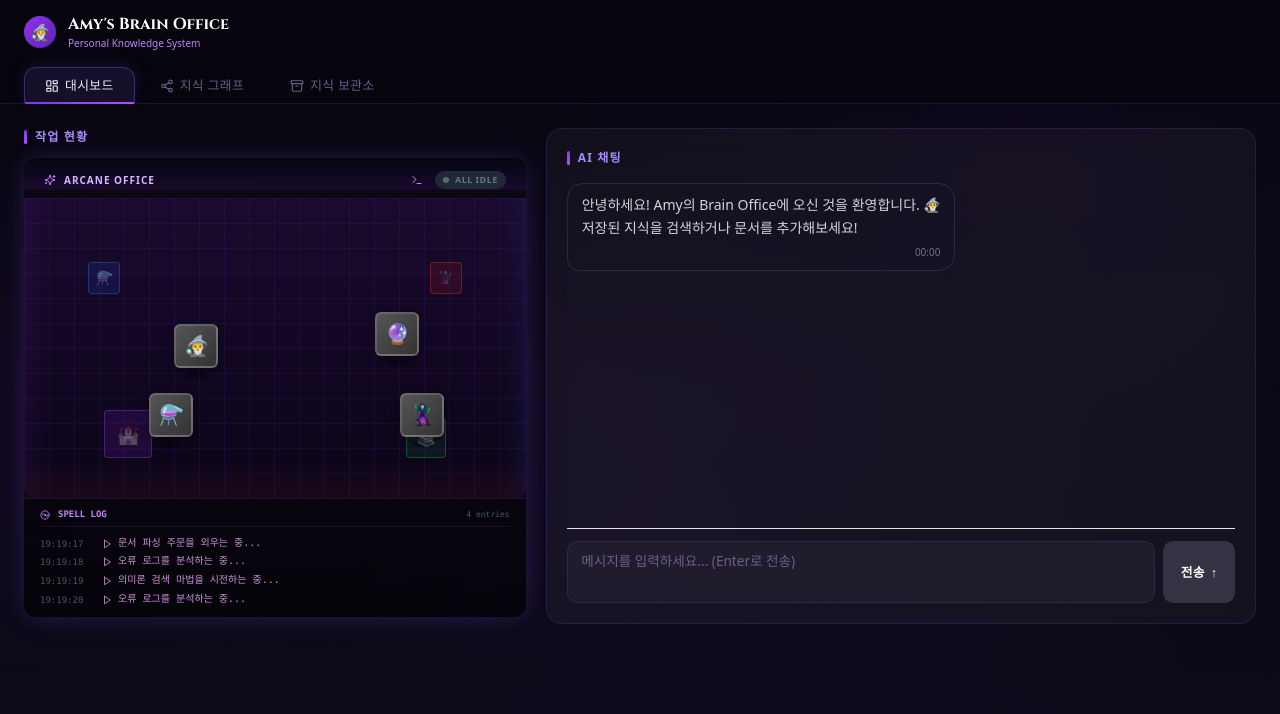
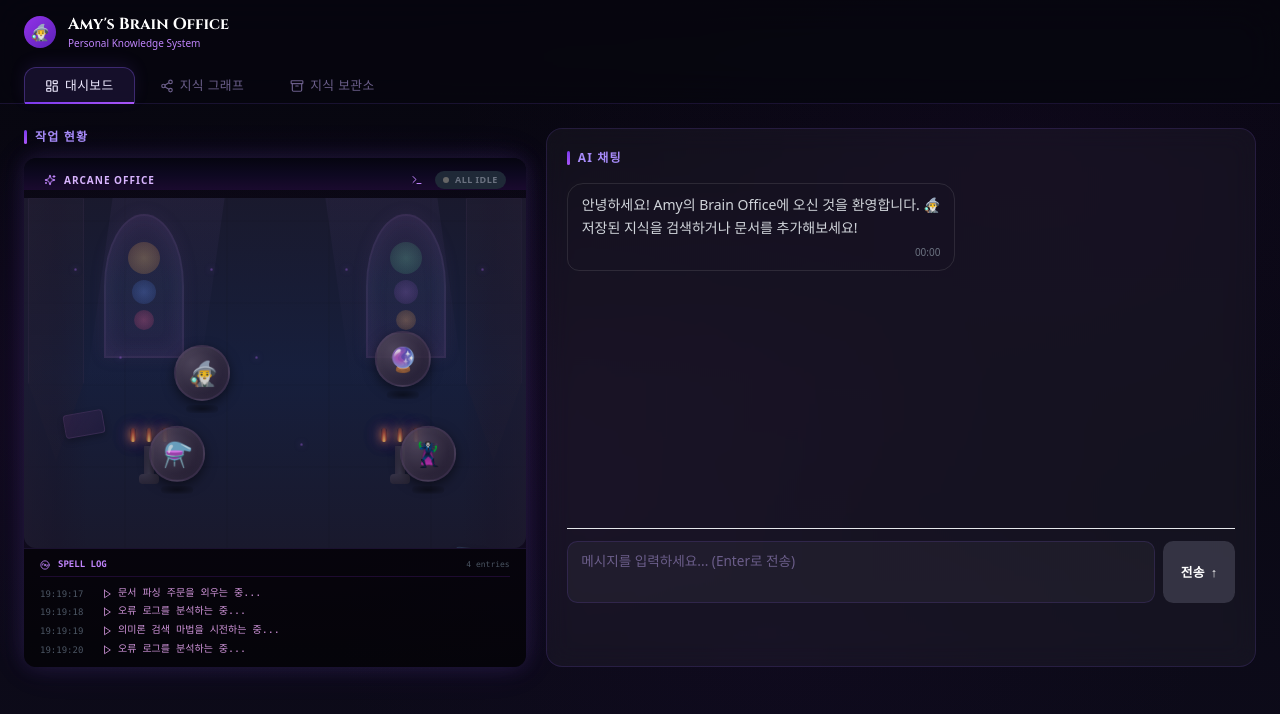
Before and after one commit to amyhong0/amys-brain-office, a Next.js app: page / in a window 1280 px wide. Shown: the top 714 px of the page. Built offline with nearby package versions, Linux system fonts and the light colour scheme.

Commit message:
feat: redesign wizard space background to modern gothic hybrid style

```diff
--- a/components/agents/wizard-tower.tsx
+++ b/components/agents/wizard-tower.tsx
@@ -124,54 +124,209 @@ function formatTime(d: Date): string {
   return d.toLocaleTimeString('en-US', { hour: '2-digit', minute: '2-digit', second: '2-digit', hour12: false });
 }
 
-// ── Medieval Town Background Component ─────────────────────────────
-function MedievalTownBackground() {
+// ── Medieval Great Hall Background Component (Fantasy Illustration Style) ──
+function MedievalGreatHallBackground() {
   return (
-    <div className="absolute inset-0 pointer-events-none">
-      {/* Stone floor pattern */}
+    <div className="absolute inset-0 pointer-events-none overflow-hidden">
+      {/* Modern gothic background gradient */}
       <div className="w-full h-full" style={{
-        backgroundImage: `
-          linear-gradient(90deg, rgba(109, 40, 199, 0.12) 1px, transparent 1px),
-          linear-gradient(rgba(109, 40, 199, 0.12) 1px, transparent 1px)
+        background: `
+          linear-gradient(180deg,
+            rgba(26, 26, 46, 0.95) 0%,
+            rgba(22, 33, 62, 0.9) 50%,
+            rgba(26, 26, 46, 0.95) 100%
+          ),
+          radial-gradient(ellipse at 50% 30%, rgba(60, 40, 80, 0.1) 0%, transparent 50%)
         `,
-        backgroundSize: '25px 25px',
       }} />
 
-      {/* Castle walls background */}
+      {/* Minimalist geometric stone pattern */}
+      <div className="absolute inset-0" style={{
+        backgroundImage: `
+          repeating-linear-gradient(
+            90deg,
+            transparent,
+            transparent 100px,
+            rgba(0, 0, 0, 0.05) 100px,
+            rgba(0, 0, 0, 0.05) 102px
+          ),
+          repeating-linear-gradient(
+            0deg,
+            transparent,
+            transparent 80px,
+            rgba(0, 0, 0, 0.04) 80px,
+            rgba(0, 0, 0, 0.04) 82px
+          )
+        `,
+      }} />
+
+      {/* Modern vertical lines with gothic arch hints */}
       <div className="absolute inset-0">
-        <div className="absolute top-0 left-0 w-6 h-full bg-gradient-to-r from-purple-900/15 to-transparent" />
-        <div className="absolute top-0 right-0 w-6 h-full bg-gradient-to-l from-blue-900/15 to-transparent" />
-        <div className="absolute bottom-0 left-0 w-full h-10 bg-gradient-to-t from-red-900/15 to-transparent" />
+        {/* Left modern pillar */}
+        <div className="absolute top-0 left-0 w-16 h-full">
+          <div className="w-full h-full" style={{
+            background: 'linear-gradient(90deg, rgba(30, 25, 45, 0.6), rgba(25, 20, 40, 0.4), transparent)',
+          }} />
+          <div className="absolute top-0 left-1 w-14 h-3/4" style={{
+            background: 'linear-gradient(180deg, rgba(40, 35, 55, 0.3), rgba(35, 30, 50, 0.2))',
+            clipPath: 'polygon(0 0, 100% 0, 100% 70%, 50% 100%, 0 70%)',
+            border: '1px solid rgba(80, 60, 100, 0.15)',
+          }} />
+        </div>
+
+        {/* Right modern pillar */}
+        <div className="absolute top-0 right-0 w-16 h-full">
+          <div className="w-full h-full" style={{
+            background: 'linear-gradient(-90deg, rgba(30, 25, 45, 0.6), rgba(25, 20, 40, 0.4), transparent)',
+          }} />
+          <div className="absolute top-0 right-1 w-14 h-3/4" style={{
+            background: 'linear-gradient(180deg, rgba(40, 35, 55, 0.3), rgba(35, 30, 50, 0.2))',
+            clipPath: 'polygon(0 0, 100% 0, 100% 70%, 50% 100%, 0 70%)',
+            border: '1px solid rgba(80, 60, 100, 0.15)',
+          }} />
+        </div>
       </div>
 
-      {/* Medieval structures - background decorative elements */}
-      <div className="absolute bottom-10 left-20 w-12 h-12 bg-purple-800/20 border border-purple-500/30 rounded">
-        <span className="absolute top-1/2 left-1/2 transform -translate-x-1/2 -translate-y-1/2 text-lg opacity-40">🏰</span>
+      {/* Modern arched windows with simplified stained glass */}
+      <div className="absolute top-4 left-20 w-20 h-36" style={{
+        background: 'linear-gradient(180deg, rgba(70, 50, 100, 0.25), rgba(50, 70, 110, 0.2), rgba(70, 50, 100, 0.25))',
+        borderRadius: '50% 50% 0 0',
+        border: '2px solid rgba(90, 70, 120, 0.3)',
+        boxShadow: 'inset 0 0 20px rgba(100, 80, 140, 0.2), 0 0 15px rgba(90, 70, 120, 0.15)',
+      }}>
+        <div className="absolute inset-2 flex flex-col justify-center items-center gap-1.5">
+          <div className="w-8 h-8 rounded-full" style={{ background: 'radial-gradient(circle, rgba(255, 200, 100, 0.3), rgba(255, 150, 50, 0.15))' }} />
+          <div className="w-6 h-6 rounded-full" style={{ background: 'radial-gradient(circle, rgba(100, 150, 255, 0.3), rgba(50, 100, 200, 0.15))' }} />
+          <div className="w-5 h-5 rounded-full" style={{ background: 'radial-gradient(circle, rgba(255, 100, 150, 0.3), rgba(200, 50, 100, 0.15))' }} />
+        </div>
       </div>
 
-      <div className="absolute bottom-10 right-20 w-10 h-10 bg-green-800/20 border border-green-500/30 rounded">
-        <span className="absolute top-1/2 left-1/2 transform -translate-x-1/2 -translate-y-1/2 text-base opacity-40">📚</span>
+      <div className="absolute top-4 right-20 w-20 h-36" style={{
+        background: 'linear-gradient(180deg, rgba(70, 50, 100, 0.25), rgba(50, 70, 110, 0.2), rgba(70, 50, 100, 0.25))',
+        borderRadius: '50% 50% 0 0',
+        border: '2px solid rgba(90, 70, 120, 0.3)',
+        boxShadow: 'inset 0 0 20px rgba(100, 80, 140, 0.2), 0 0 15px rgba(90, 70, 120, 0.15)',
+      }}>
+        <div className="absolute inset-2 flex flex-col justify-center items-center gap-1.5">
+          <div className="w-8 h-8 rounded-full" style={{ background: 'radial-gradient(circle, rgba(100, 200, 150, 0.3), rgba(50, 150, 100, 0.15))' }} />
+          <div className="w-6 h-6 rounded-full" style={{ background: 'radial-gradient(circle, rgba(150, 100, 200, 0.3), rgba(100, 50, 150, 0.15))' }} />
+          <div className="w-5 h-5 rounded-full" style={{ background: 'radial-gradient(circle, rgba(255, 180, 100, 0.3), rgba(200, 130, 50, 0.15))' }} />
+        </div>
       </div>
 
-      <div className="absolute top-16 left-16 w-8 h-8 bg-blue-800/20 border border-blue-500/30 rounded">
-        <span className="absolute top-1/2 left-1/2 transform -translate-x-1/2 -translate-y-1/2 text-sm opacity-40">⚗️</span>
+      {/* Modern candles with neon glow */}
+      <div className="absolute bottom-16 left-1/4 transform -translate-x-1/2">
+        <div className="flex flex-col items-center">
+          {/* Flames with neon glow */}
+          <div className="flex gap-2.5 mb-1">
+            <div className="w-1.5 h-3.5 rounded-full" style={{
+              background: 'radial-gradient(ellipse at bottom, rgba(255, 200, 100, 0.85), rgba(255, 100, 50, 0.5), transparent)',
+              boxShadow: '0 0 8px rgba(255, 150, 50, 0.7), 0 0 16px rgba(147, 51, 234, 0.4), 0 0 24px rgba(147, 51, 234, 0.2)',
+              animation: 'flicker 0.5s ease-in-out infinite alternate',
+            }} />
+            <div className="w-1.5 h-4.5 rounded-full" style={{
+              background: 'radial-gradient(ellipse at bottom, rgba(255, 220, 120, 0.85), rgba(255, 120, 60, 0.5), transparent)',
+              boxShadow: '0 0 10px rgba(255, 160, 60, 0.7), 0 0 20px rgba(147, 51, 234, 0.4), 0 0 30px rgba(147, 51, 234, 0.2)',
+              animation: 'flicker 0.6s ease-in-out infinite alternate',
+            }} />
+            <div className="w-1.5 h-3.5 rounded-full" style={{
+              background: 'radial-gradient(ellipse at bottom, rgba(255, 200, 100, 0.85), rgba(255, 100, 50, 0.5), transparent)',
+              boxShadow: '0 0 8px rgba(255, 150, 50, 0.7), 0 0 16px rgba(147, 51, 234, 0.4), 0 0 24px rgba(147, 51, 234, 0.2)',
+              animation: 'flicker 0.55s ease-in-out infinite alternate',
+            }} />
+          </div>
+          {/* Modern candle holder */}
+          <div className="w-2.5 h-7" style={{ background: 'linear-gradient(90deg, rgba(50, 45, 65, 0.85), rgba(70, 65, 85, 0.75), rgba(50, 45, 65, 0.85))' }} />
+          <div className="w-5 h-2.5 rounded" style={{ background: 'linear-gradient(180deg, rgba(60, 55, 75, 0.85), rgba(45, 40, 55, 0.75))' }} />
+        </div>
       </div>
 
-      <div className="absolute top-16 right-16 w-8 h-8 bg-red-800/20 border border-red-500/30 rounded">
-        <span className="absolute top-1/2 left-1/2 transform -translate-x-1/2 -translate-y-1/2 text-sm opacity-40">🦹</span>
+      <div className="absolute bottom-16 right-1/4 transform translate-x-1/2">
+        <div className="flex flex-col items-center">
+          {/* Flames with neon glow */}
+          <div className="flex gap-2.5 mb-1">
+            <div className="w-1.5 h-3.5 rounded-full" style={{
+              background: 'radial-gradient(ellipse at bottom, rgba(255, 200, 100, 0.85), rgba(255, 100, 50, 0.5), transparent)',
+              boxShadow: '0 0 8px rgba(255, 150, 50, 0.7), 0 0 16px rgba(147, 51, 234, 0.4), 0 0 24px rgba(147, 51, 234, 0.2)',
+              animation: 'flicker 0.52s ease-in-out infinite alternate',
+            }} />
+            <div className="w-1.5 h-4.5 rounded-full" style={{
+              background: 'radial-gradient(ellipse at bottom, rgba(255, 220, 120, 0.85), rgba(255, 120, 60, 0.5), transparent)',
+              boxShadow: '0 0 10px rgba(255, 160, 60, 0.7), 0 0 20px rgba(147, 51, 234, 0.4), 0 0 30px rgba(147, 51, 234, 0.2)',
+              animation: 'flicker 0.58s ease-in-out infinite alternate',
+            }} />
+            <div className="w-1.5 h-3.5 rounded-full" style={{
+              background: 'radial-gradient(ellipse at bottom, rgba(255, 200, 100, 0.85), rgba(255, 100, 50, 0.5), transparent)',
+              boxShadow: '0 0 8px rgba(255, 150, 50, 0.7), 0 0 16px rgba(147, 51, 234, 0.4), 0 0 24px rgba(147, 51, 234, 0.2)',
+              animation: 'flicker 0.54s ease-in-out infinite alternate',
+            }} />
+          </div>
+          {/* Modern candle holder */}
+          <div className="w-2.5 h-7" style={{ background: 'linear-gradient(90deg, rgba(50, 45, 65, 0.85), rgba(70, 65, 85, 0.75), rgba(50, 45, 65, 0.85))' }} />
+          <div className="w-5 h-2.5 rounded" style={{ background: 'linear-gradient(180deg, rgba(60, 55, 75, 0.85), rgba(45, 40, 55, 0.75))' }} />
+        </div>
       </div>
+
+      {/* Simplified decorative elements - silhouettes */}
+      <div className="absolute bottom-28 left-10 w-10 h-6 rounded" style={{
+        background: 'linear-gradient(135deg, rgba(70, 40, 90, 0.4), rgba(55, 30, 75, 0.3))',
+        border: '1px solid rgba(100, 70, 120, 0.3)',
+        transform: 'rotate(-10deg)',
+        boxShadow: '0 3px 6px rgba(0, 0, 0, 0.25)',
+      }} />
+
+      <div className="absolute bottom-30 right-10 w-8 h-8 rounded" style={{
+        background: 'linear-gradient(135deg, rgba(35, 55, 90, 0.4), rgba(25, 45, 75, 0.3))',
+        border: '1px solid rgba(70, 90, 120, 0.3)',
+        transform: 'rotate(6deg)',
+        boxShadow: '0 3px 6px rgba(0, 0, 0, 0.25)',
+      }} />
+
+      {/* Uniform floating particles */}
+      {[...Array(10)].map((_, i) => (
+        <div
+          key={i}
+          className="absolute rounded-full"
+          style={{
+            width: '3px',
+            height: '3px',
+            left: `${10 + i * 9}%`,
+            top: `${20 + (i % 3) * 25}%`,
+            background: `radial-gradient(circle, rgba(140, 90, 200, 0.5), rgba(100, 50, 150, 0.3))`,
+            boxShadow: `0 0 6px rgba(140, 90, 200, 0.4)`,
+            animation: `float ${4 + Math.random() * 1.5}s ease-in-out infinite`,
+            animationDelay: `${i * 0.3}s`,
+          }}
+        />
+      ))}
+
+      {/* Straight light rays */}
+      <div className="absolute top-0 left-16 w-28 h-full" style={{
+        background: 'linear-gradient(180deg, rgba(90, 70, 130, 0.12), transparent 55%)',
+        transform: 'skewX(-8deg)',
+        pointerEvents: 'none',
+      }} />
+      <div className="absolute top-0 right-16 w-28 h-full" style={{
+        background: 'linear-gradient(180deg, rgba(90, 70, 130, 0.12), transparent 55%)',
+        transform: 'skewX(8deg)',
+        pointerEvents: 'none',
+      }} />
     </div>
   );
 }
 
-// ── Pixel Character Component (Stardew Valley Style) ─────────────
+// ── Fantasy Character Component (Illustration Style with Movement) ─────
 function PixelCharacter({
   x, y, zone, agent, onClick,
 }: {
   x: number; y: number; zone: ZoneConfig; agent: AgentState | undefined; onClick: () => void;
 }) {
   const isWorking = agent?.status === 'working';
-  const characterScale = isWorking ? 1.05 : 1;
+  const characterScale = isWorking ? 1.08 : 1;
+
+  // Random movement when working
+  const movementRange = isWorking ? 12 : 4;
+  const movementDuration = isWorking ? 5 : 10;
 
   return (
     <motion.div
@@ -183,55 +338,74 @@ function PixelCharacter({
         zIndex: 10,
       }}
       onClick={onClick}
-      whileHover={{ scale: 1.1 }}
-      whileTap={{ scale: 0.95 }}
+      whileHover={{ scale: 1.12 }}
+      whileTap={{ scale: 0.92 }}
       animate={{ scale: characterScale }}
+      initial={{ x: 0, y: 0 }}
+      animate={{
+        x: [0, (Math.random() - 0.5) * movementRange, (Math.random() - 0.5) * movementRange, 0],
+        y: [0, (Math.random() - 0.5) * movementRange, (Math.random() - 0.5) * movementRange, 0],
+      }}
+      transition={{
+        duration: movementDuration,
+        repeat: Infinity,
+        repeatType: 'loop',
+        ease: 'easeInOut',
+      }}
     >
       {/* Character with shadow on floor */}
       <div className="relative">
-        {/* Ground shadow */}
-        <div className="absolute top-full left-1/2 w-5 h-1.5 bg-black/30 rounded-full transform -translate-x-1/2 translate-y-1" />
+        {/* Ground shadow - realistic */}
+        <div className="absolute top-full left-1/2 transform -translate-x-1/2 translate-y-1 w-8 h-2 rounded-full" style={{
+          background: 'radial-gradient(ellipse, rgba(0, 0, 0, 0.4), transparent)',
+        }} />
 
-        {/* Character body - pixel art style */}
+        {/* Character body - fantasy illustration style */}
         <motion.div
-          className="w-11 h-11 flex items-center justify-center text-xl"
+          className="w-14 h-14 flex items-center justify-center text-2xl"
           style={{
             background: isWorking
-              ? `linear-gradient(135deg, ${zone.color}ee, ${zone.color}aa)`
-              : 'linear-gradient(135deg, #555555, #333333)',
+              ? `radial-gradient(circle at 30% 30%, ${zone.color}dd, ${zone.color}99 60%, ${zone.color}66)`
+              : 'radial-gradient(circle at 30% 30%, rgba(80, 70, 90, 0.9), rgba(50, 40, 60, 0.8) 60%, rgba(30, 20, 40, 0.7))',
             boxShadow: isWorking
-              ? `0 0 15px ${zone.color}, 0 0 25px ${zone.color}88, inset 0 0 6px rgba(255,255,255,0.15)`
-              : '0 3px 8px rgba(0,0,0,0.4)',
-            border: '2px solid rgba(255,255,255,0.2)',
-            borderRadius: '6px',
+              ? `0 0 20px ${zone.color}88, 0 0 40px ${zone.color}44, inset 0 0 15px rgba(255,255,255,0.1)`
+              : '0 4px 12px rgba(0,0,0,0.5), inset 0 0 10px rgba(255,255,255,0.05)',
+            border: isWorking ? `2px solid ${zone.color}66` : '2px solid rgba(100, 80, 120, 0.3)',
+            borderRadius: '50%',
           }}
           animate={isWorking ? {
-            y: [0, -2, 0],
+            y: [0, -3, 0],
           } : {}}
-          transition={{ duration: 1.5, repeat: Infinity }}
+          transition={{ duration: 2, repeat: Infinity }}
         >
-          <span className="drop-shadow-sm">{zone.emoji}</span>
+          <span className="drop-shadow-md" style={{ filter: isWorking ? 'brightness(1.2)' : 'brightness(0.9)' }}>{zone.emoji}</span>
 
-          {/* Particles when working */}
+          {/* Magical aura when working */}
           {isWorking && (
             <div className="absolute inset-0 pointer-events-none">
-              {[...Array(3)].map((_, i) => (
+              {[...Array(4)].map((_, i) => (
                 <motion.div
                   key={i}
-                  className="absolute w-1 h-1 rounded-full"
-                  style={{ backgroundColor: zone.color, opacity: 0.5 }}
+                  className="absolute rounded-full"
+                  style={{
+                    backgroundColor: zone.color,
+                    opacity: 0.4,
+                    width: '4px',
+                    height: '4px',
+                  }}
                   initial={{
-                    x: 50 + Math.random() * 6 - 3,
-                    y: 50 + Math.random() * 6 - 3,
+                    x: 50 + Math.random() * 8 - 4,
+                    y: 50 + Math.random() * 8 - 4,
                   }}
                   animate={{
-                    y: [null, -15, -25],
-                    opacity: [0.5, 0.2, 0],
+                    y: [null, -20, -35],
+                    opacity: [0.4, 0.2, 0],
+                    scale: [1, 0.8, 0.5],
                   }}
                   transition={{
-                    duration: 0.8 + Math.random() * 0.4,
+                    duration: 1 + Math.random() * 0.5,
                     repeat: Infinity,
-                    delay: i * 0.2
+                    delay: i * 0.25
                   }}
                 />
               ))}
@@ -239,18 +413,23 @@ function PixelCharacter({
           )}
         </motion.div>
 
-        {/* Speech bubble */}
+        {/* Speech bubble - elegant fantasy style */}
         {isWorking && agent?.currentTask && (
           <motion.div
-            className="absolute top-full left-1/2 transform -translate-x-1/2 mt-2 px-2.5 py-1.5 rounded bg-purple-900/95 text-white text-[10px] font-medium whitespace-nowrap max-w-[180px]"
+            className="absolute top-full left-1/2 transform -translate-x-1/2 mt-3 px-4 py-2.5 text-white text-[11px] font-medium whitespace-nowrap max-w-[220px]"
             style={{
-              background: 'linear-gradient(135deg, rgba(109, 40, 199, 0.95), rgba(76, 29, 146, 0.95))',
-              border: '1px solid rgba(139, 92, 246, 0.5)',
-              boxShadow: '0 2px 6px rgba(0,0,0,0.3)',
+              background: 'linear-gradient(135deg, rgba(45, 25, 60, 0.95), rgba(30, 15, 45, 0.95))',
+              border: '2px solid rgba(120, 80, 150, 0.5)',
+              boxShadow: '0 4px 12px rgba(0,0,0,0.4), inset 0 0 15px rgba(150, 100, 180, 0.15)',
+              borderRadius: '8px',
+              position: 'relative',
             }}
-            initial={{ opacity: 0, y: 5 }}
+            initial={{ opacity: 0, y: 8 }}
             animate={{ opacity: 1, y: 0 }}
           >
+            {/* Elegant border decoration */}
+            <div className="absolute -left-1 top-0 w-1 h-full rounded-l" style={{ background: 'linear-gradient(180deg, rgba(150, 100, 180, 0.6), rgba(100, 60, 140, 0.4))' }} />
+            <div className="absolute -right-1 top-0 w-1 h-full rounded-r" style={{ background: 'linear-gradient(180deg, rgba(150, 100, 180, 0.6), rgba(100, 60, 140, 0.4))' }} />
             {agent.currentTask}
           </motion.div>
         )}
@@ -445,9 +624,9 @@ export default function WizardTower({ agents }: WizardTowerProps) {
         </div>
       </div>
 
-      {/* Medieval Town - characters roaming freely */}
-      <div className="relative bg-gradient-to-b from-[#1A0A2E] to-[#0A0518] overflow-hidden rounded-b-xl" style={{ minHeight: 300 }}>
-        <MedievalTownBackground />
+      {/* Medieval Great Hall - characters roaming freely */}
+      <div className="relative bg-gradient-to-b from-[#0D0820] via-[#1A0A2E] to-[#0A0518] overflow-hidden rounded-b-xl" style={{ minHeight: 350 }}>
+        <MedievalGreatHallBackground />
 
         {/* Characters freely roaming in the town */}
         {ZONES.map((zone) => (
```
